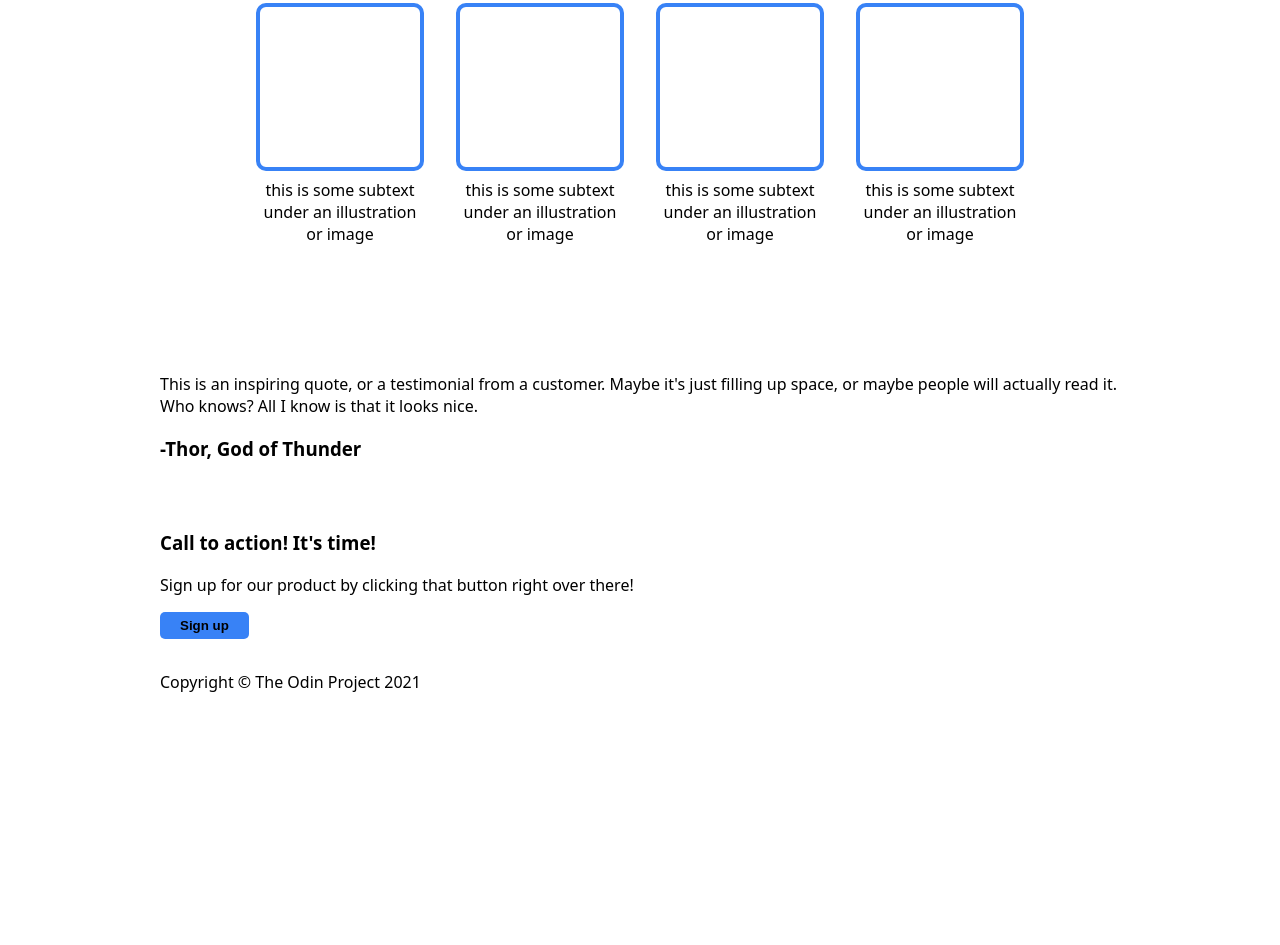
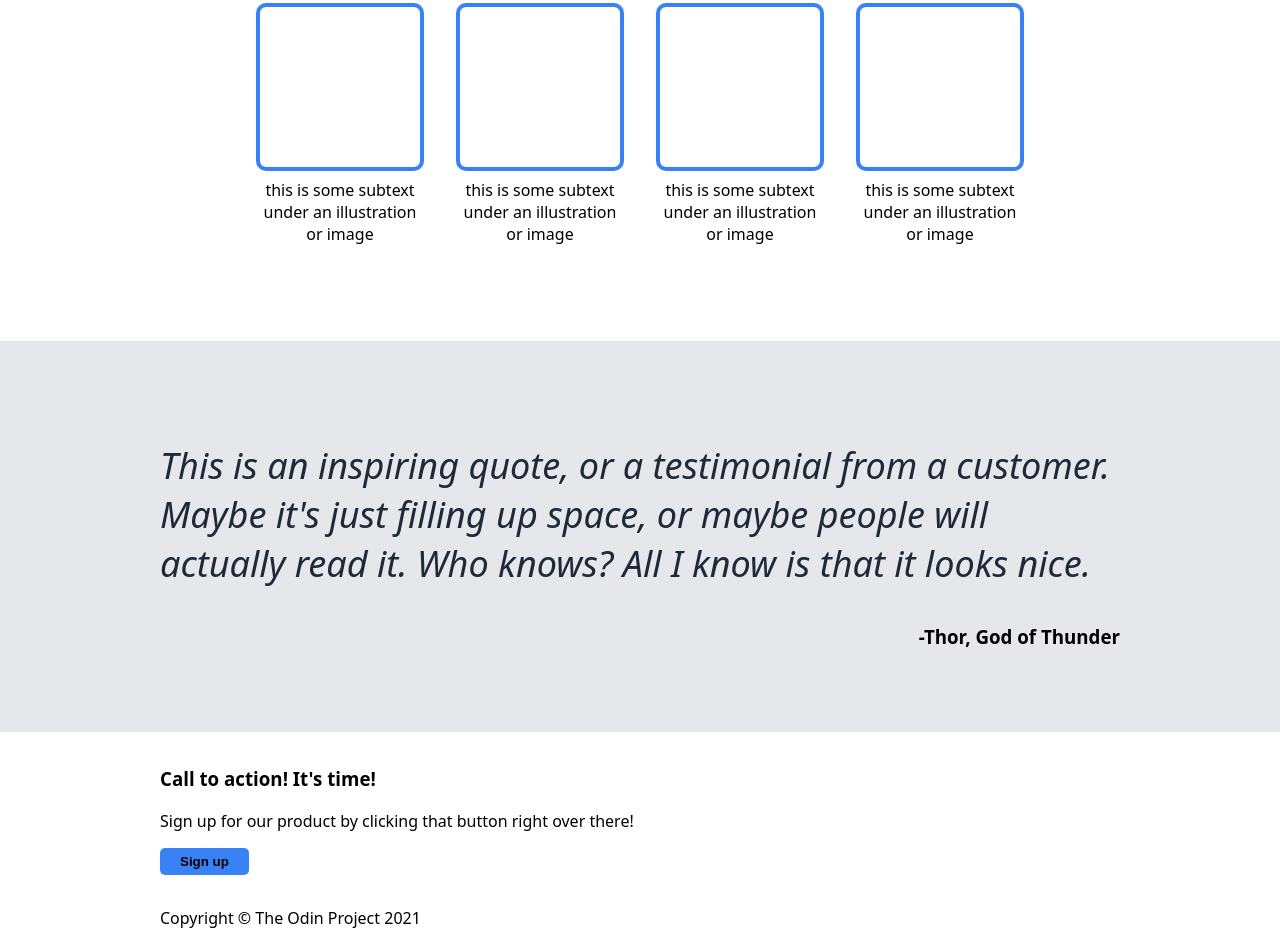
Before and after one commit to zylvr/TOP-landing-page, a plain HTML site: page index.html in a window 1280 px wide. Shown: the part 615-1560 px from the top of the page. Before the commit the page ends 1324 px from the top, so only its background shows below. Drawn offline with Linux system fonts and the light colour scheme.

Commit message:
third section completed

```diff
--- a/styles.css
+++ b/styles.css
@@ -41,6 +41,10 @@ section#first {
         display: flex;
         justify-content: space-between;
         align-items: center;
+
+        > div {
+            text-align: right;
+        }
 
         & h1 {
             font-size: medium;
@@ -137,3 +141,19 @@ section#second {
     }
 
 }
+
+section#third {
+    background-color: #e5e7eb;
+    padding: 4em 10em;
+
+    & p {
+        font-size: 36px;
+        font-weight: lighter;
+        font-style: italic;
+        color: #1f2937;
+    }
+
+    & h3 {
+        text-align: right;
+    }
+}
```
